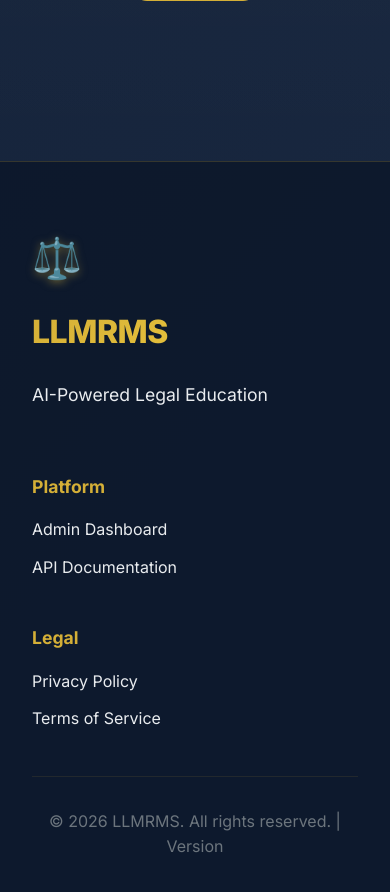
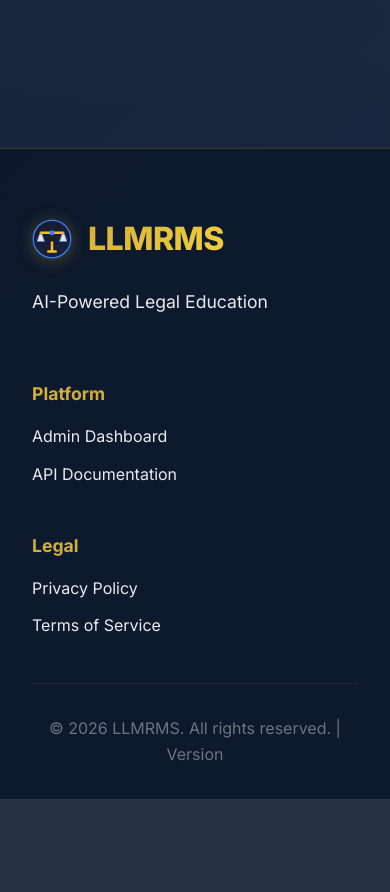
Before and after one commit to TEJ42000/ALLMS, a Python web app: template templates/course_selection.html in a window 390 px wide. Shown: the part 4125-5017 px from the top of the page. After the commit the page ends 4924 px from the top, so only its background shows below. Run offline with Jinja, Linux system fonts and the light colour scheme; the template is opened without the code that fills it, so the values that code supplies are empty.

Commit message:
feat: Replace emoji with actual SVG logo in homepage navigation and footer
BRANDING CONSISTENCY IMPROVEMENT:

CHANGES:
- Replaced ⚖️ emoji with actual favicon.svg logo
- Added logo to navigation bar
- Added logo to footer
- Maintained navy/gold color scheme

NAVIGATION BAR:
- Logo: 40px × 40px (32px on mobile)
- Gold drop-shadow for premium effect
- Hover effect: scale 1.05 + enhanced glow
- Positioned next to LLMRMS brand name

FOOTER:
- Logo: 48px × 48px (40px on mobile)
- Aligned with brand name
- Consistent styling with nav

LOGO DETAILS (favicon.svg):
- Scales of justice design
- Navy background (#1a1a2e → #16213e gradient)
- Gold accents (#fbbf24)
- Blue highlights (#3b82f6)
- Perfect match for premium legal tech branding

CSS ADDITIONS:
.brand-logo - Navigation logo styling
.footer-logo - Footer logo styling
.footer-brand-header - Logo + name container
- Drop shadows with gold glow
- Smooth transitions
- Responsive sizing

RESPONSIVE DESIGN:
- Desktop: 40px nav, 48px footer
- Mobile: 32px nav, 40px footer
- Maintains aspect ratio
- Scales smoothly

BENEFITS:
✅ Professional branded appearance
✅ Consistent with browser tab icon
✅ Better than emoji character
✅ Matches premium navy/gold theme
✅ Scalable SVG (crisp at all sizes)
✅ Hover effects for interactivity

VISUAL IMPACT:
- More professional and polished
- Reinforces brand identity
- Creates visual consistency
- Enhances premium feel

The logo perfectly complements the navy/gold color scheme
and elevates the overall professional appearance of the platform.

```diff
--- a/app/static/css/homepage.css
+++ b/app/static/css/homepage.css
@@ -75,9 +75,16 @@
     font-family: var(--font-display);
 }
 
-.brand-icon {
-    font-size: 2rem;
-    filter: drop-shadow(0 2px 4px rgba(212, 175, 55, 0.5));
+.brand-logo {
+    width: 40px;
+    height: 40px;
+    filter: drop-shadow(0 2px 8px rgba(212, 175, 55, 0.4));
+    transition: all 0.3s ease;
+}
+
+.brand-logo:hover {
+    filter: drop-shadow(0 4px 12px rgba(212, 175, 55, 0.6));
+    transform: scale(1.05);
 }
 
 .brand-name {
@@ -652,8 +659,16 @@
     gap: 1rem;
 }
 
-.footer-brand .brand-icon {
-    font-size: 2.5rem;
+.footer-brand-header {
+    display: flex;
+    align-items: center;
+    gap: 1rem;
+}
+
+.footer-logo {
+    width: 48px;
+    height: 48px;
+    filter: drop-shadow(0 2px 8px rgba(212, 175, 55, 0.3));
 }
 
 .footer-brand .brand-name {
@@ -735,8 +750,18 @@
         padding: 1rem;
     }
 
+    .brand-logo {
+        width: 32px;
+        height: 32px;
+    }
+
     .brand-name {
         font-size: 1.5rem;
+    }
+
+    .footer-logo {
+        width: 40px;
+        height: 40px;
     }
 
     .nav-links {
--- a/templates/course_selection.html
+++ b/templates/course_selection.html
@@ -20,7 +20,7 @@
     <nav class="homepage-nav">
         <div class="nav-container">
             <div class="nav-brand">
-                <span class="brand-icon">⚖️</span>
+                <img src="/static/images/favicon.svg" alt="LLMRMS Logo" class="brand-logo">
                 <span class="brand-name">LLMRMS</span>
             </div>
             <div class="nav-links">
@@ -159,8 +159,10 @@
         <div class="footer-container">
             <div class="footer-content">
                 <div class="footer-brand">
-                    <span class="brand-icon">⚖️</span>
-                    <span class="brand-name">LLMRMS</span>
+                    <div class="footer-brand-header">
+                        <img src="/static/images/favicon.svg" alt="LLMRMS Logo" class="footer-logo">
+                        <span class="brand-name">LLMRMS</span>
+                    </div>
                     <p class="footer-tagline">AI-Powered Legal Education</p>
                 </div>
                 <div class="footer-links">
```
